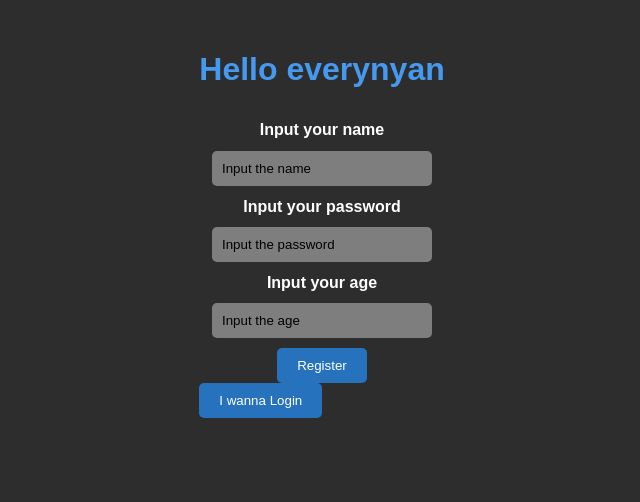
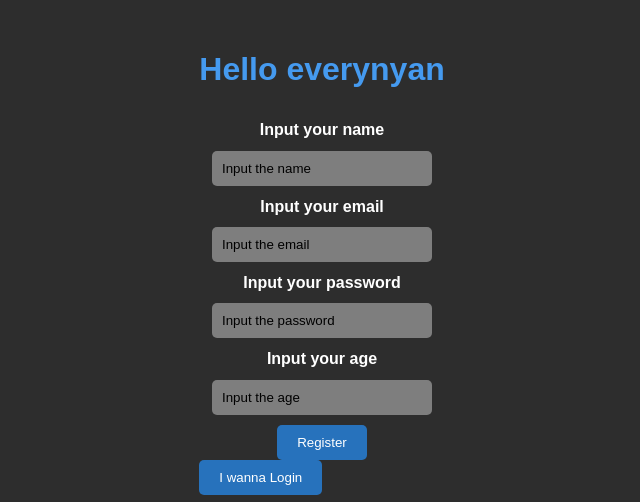
Before and after one commit to Ziykon-Haykon/Faster, a FastAPI app: page / in a window 1280 px wide. Shown: the part 138-640 px from the top of the page, without its empty margins (318-958 px from the left). Run offline with FastAPI, Linux system fonts and the light colour scheme.

Commit message:
making login logic but not check

```diff
--- a/db/models.py
+++ b/db/models.py
@@ -7,5 +7,6 @@ class User(Base):
     __tablename__ = "users"
     id = Column(Integer, primary_key=True)
     name = Column(String)
+    email = Column(String)
     password = Column(String)
     age = Column(Integer)
--- a/main.py
+++ b/main.py
@@ -34,5 +34,25 @@ def say_hello(request: Request, name: str = Form(...), age: int = Form(...), pas
         }
     )
 
+@app.post("login", response_class=HTMLResponse)
+def login(request: Request, email: str = Form(...), password: str = Form(...)):
+    user = user_get_by_email(email = email, password = password)
+    message = "неверные данные"
+    if not user:
+        return templates.TemplateResponse(
+            "hello.html",
+            {
+                "request": request,
+                "message": message
+            }
+        )
+
+def user_get_by_email(email: str = Form(...), password: str = Form(...)):
+    db = SessionLocal()
+    user = db.query(User).filter(User.email == email, User.password == password).fisrt()
+    db.close()
+    return user
+
+
 if __name__ == "__main__":
     uvicorn.run("main:app", host="0.0.0.0", port=8000, reload=True)
--- a/templates/index.html
+++ b/templates/index.html
@@ -15,6 +15,8 @@
                 <h1>Hello everynyan</h1>
                 <h4>Input your name</h4>
                 <input type="text" name="name" placeholder="Input the name">
+                <h4>Input your email</h4>
+                <input type="text" name="email" placeholder="Input the email">
                 <h4>Input your password</h4>
                 <input type="password" name="password" placeholder="Input the password">
                 <h4>Input your age</h4>
@@ -28,8 +30,8 @@
 
             <form action="/login" method="post" class="form_input_name">
                 <h1>Welcome back</h1>
-                <h4>Input your name</h4>
-                <input type="text" name="name" placeholder="Input the name">
+                <h4>Input your email</h4>
+                <input type="email" name="name" placeholder="Input the name">
                 <h4>Input your password</h4>
                 <input type="password" name="password" placeholder="Input the password">
                 <button action="/login" method="post" type="submit">Login</button>
```
